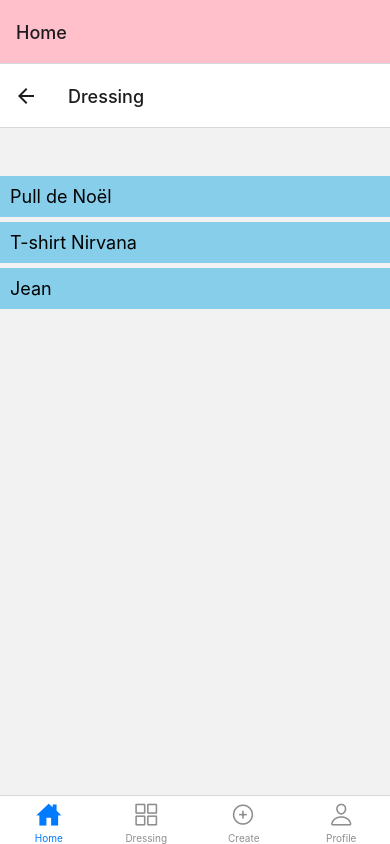
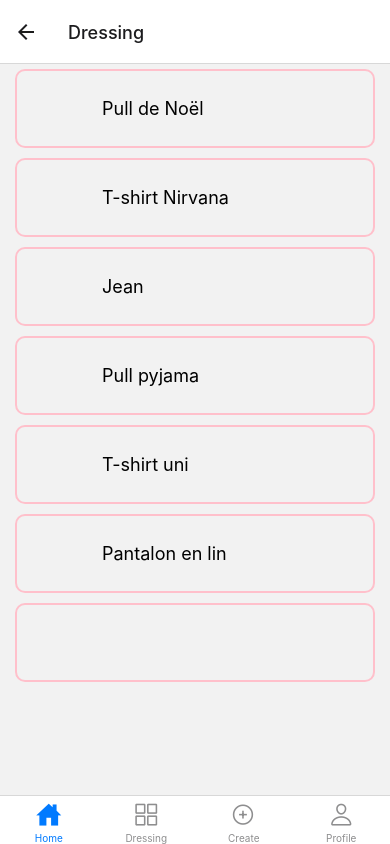
Before and after one commit to Ammerix/LazyHabits, a React Native app: screen /Dressing in a window 390 px wide. Built offline with nearby package versions, Linux system fonts and the light colour scheme.

Commit message:
Component HabitList, pb affichage json

```diff
--- a/App.tsx
+++ b/App.tsx
@@ -1,5 +1,5 @@
 import React, { Component } from "react";
-import { StyleSheet, View,Text } from "react-native";
+import { StyleSheet, View, } from "react-native";
 import { User } from "./services/authentication.service";
 import { TabNavigator } from "./navigation/tab-navigation";
 
--- a/components/HabitItem.tsx
+++ b/components/HabitItem.tsx
@@ -3,13 +3,13 @@ import { Text, View, StyleSheet, TouchableOpacity, Image } from "react-native";
 import { DressingScreenProps } from "../navigation/app-stacks";
 import Habit from "../services/habit.model";
 
-interface HabitItemProps extends DressingScreenProps{
+interface HabitItemProps{
   habit: Habit;
 }
 
 export default class HabitItem extends Component<HabitItemProps> {
   render() {
-    const { habit, navigation} = this.props;
+    const { habit} = this.props;
     return (
       <View>
         <TouchableOpacity
@@ -30,6 +30,9 @@ const styles = StyleSheet.create({
   container: {
     flexDirection: "row",
     alignItems: "center",
+    borderColor: 'pink',
+    borderWidth: 2,
+    borderRadius: 10,
     margin: 5,
   },
   text: {
--- /dev/null
+++ b/components/HabitList.tsx
@@ -0,0 +1,49 @@
+import React, { Component } from "react";
+import { Text, View, StyleSheet, FlatList } from "react-native";
+import Habit from "../services/habit.model";
+import HabitItem from "./HabitItem";
+
+interface HabitListProps {
+  habits: Array<Habit>;
+}
+
+export default class HabitList extends Component<HabitListProps> {
+  render() {
+    if (this.props.habits?.length > 0)
+      return (
+        <FlatList<Habit>
+          style={styles.habitList}
+          data={this.props.habits}
+          keyExtractor={(habit) => habit.idHabit.toString()}
+          renderItem={({ item }) => {
+            return (
+              <HabitItem
+                habit={item}
+              />
+            );
+          }}
+        />
+      );
+    else
+      return (
+        <View style={styles.container}>
+          <Text style={styles.text}> Test habitListe</Text>
+        </View>
+      );
+  }
+}
+
+const styles = StyleSheet.create({
+  habitList: {
+    flex: 1,
+    marginHorizontal: 10,
+  },
+  container: {
+    flex: 1,
+    justifyContent: "center",
+    alignItems: "center",
+  },
+  text: {
+    fontSize: 16,
+  },
+});
--- a/navigation/tab-navigation.tsx
+++ b/navigation/tab-navigation.tsx
@@ -17,10 +17,7 @@ export const TabNavigator = () => {
     <NavigationContainer>
       <Tab.Navigator
         screenOptions={({ route }) => ({
-          headerShown: true,
-          headerStyle: {
-            backgroundColor : 'pink'
-          },
+          headerShown: false,
           tabBarIcon: ({ focused, color, size }) => {
             let iconName: any; // TODO: find better type
 
--- a/screens/DressingScreen.tsx
+++ b/screens/DressingScreen.tsx
@@ -1,46 +1,39 @@
 import React, { Component } from "react";
-import { FlatList, Text, StyleSheet } from "react-native";
+import { View, Text, StyleSheet } from "react-native";
 import Habit from "../services/habit.model";
+import HabitList from  "../components/HabitList";
 
 interface DressingScreenState {
     Dressings: Array<Habit>;
   }
 
-const rows: Array<Habit> = [
+const tableauHabits: Array<Habit> = require("../assets/habits.json");
+
+/*[
   {idHabit: 100, nomHabit: "Pull de Noël", imageHabit : "", categorieHabit: "Pull"},
   {idHabit: 101, nomHabit: "T-shirt Nirvana", imageHabit : "", categorieHabit: "T-shirt"},
   {idHabit: 102, nomHabit: "Jean", imageHabit : "", categorieHabit: "Pantalon"},
 
 ];
+*/
 
-export default class App extends Component {
+export default class App extends Component<{}, DressingScreenState > {
+
+        state: DressingScreenState = {
+            Dressings:tableauHabits,
+        };
   // This function MUST take an object with an "item" property, whose type corresponds to the list element
   renderItem = ({ item }: { item: Habit }) => {
-    return <Text style={styles.row}>{item.nomHabit}</Text>;
+    return <Text>{item.nomHabit}</Text>;
   };
 
   render() {
-    return (
-      <FlatList<Habit>
-        style={styles.container}
-        data={rows}
-        renderItem={this.renderItem}
-        // FlatList keys must be strings
-        keyExtractor={(item: Habit) => item.idHabit.toString()}
-      />
-    );
-  }
+   return (
+      <View>
+        <HabitList
+          habits={this.state.Dressings}
+        />
+      </View>
+      );
+  };
 }
-
-const styles = StyleSheet.create({
-  container: {
-    marginTop: 48,
-    flex: 1,
-  },
-  row: {
-    fontSize: 18,
-    padding: 10,
-    marginBottom: 5,
-    backgroundColor: "skyblue",
-  },
-});
--- a/screens/HomeScreen.tsx
+++ b/screens/HomeScreen.tsx
@@ -1,23 +1,38 @@
-import React, { Component ,useState,useEffect} from "react";
-import { Text, View, Button,TouchableOpacity , Image, Platform } from "react-native";
+import React, { Component} from "react";
+import {
+  Text,
+  View,
+  StyleSheet
+} from "react-native";
 import { HomeScreenProps } from "../navigation/app-stacks";
-import * as ImagePicker from "expo-image-picker"
-
 
 export default class HomeScreen extends Component<HomeScreenProps, {}> {
   render() {
     const { navigation } = this.props;
 
+    //var item = items[Math.floor(Math.random()*items.length)];
+
     return (
       <View
-        style={{
-          flex: 1,
-          justifyContent: "center",
-          alignItems: "center",
-        }}
+        style={styles.container}
       >
-        <Text> Page d'acceuil </Text>
+        <Text style={styles.text}>
+          Bon matin ! Voici une proposition de tenue adaptée à la météo
+          d’aujourd’hui. N’hésite pas à l’ajuster à ton goût.
+        </Text>
       </View>
     );
   }
 }
+
+const styles = StyleSheet.create({
+  text: {
+    margin: 20,
+    textAlign: 'center',
+    fontSize: 16,
+  },
+  container: {
+    flex: 1,
+    alignItems: "center",
+  },
+});
```
Also changed, not shown: services/utilise.ts (added), 1 other file (tests, documents, lock files or other folders).
